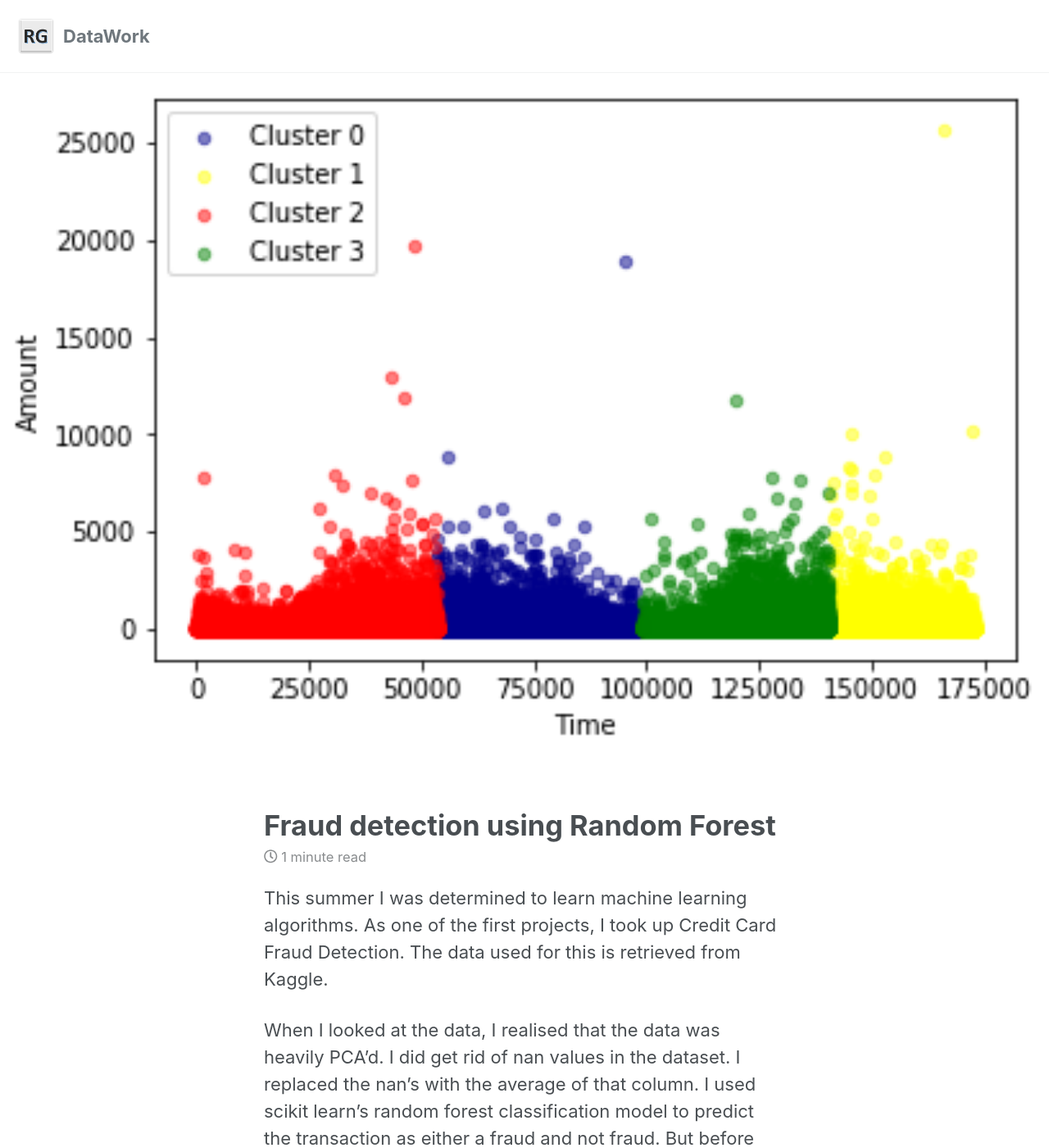
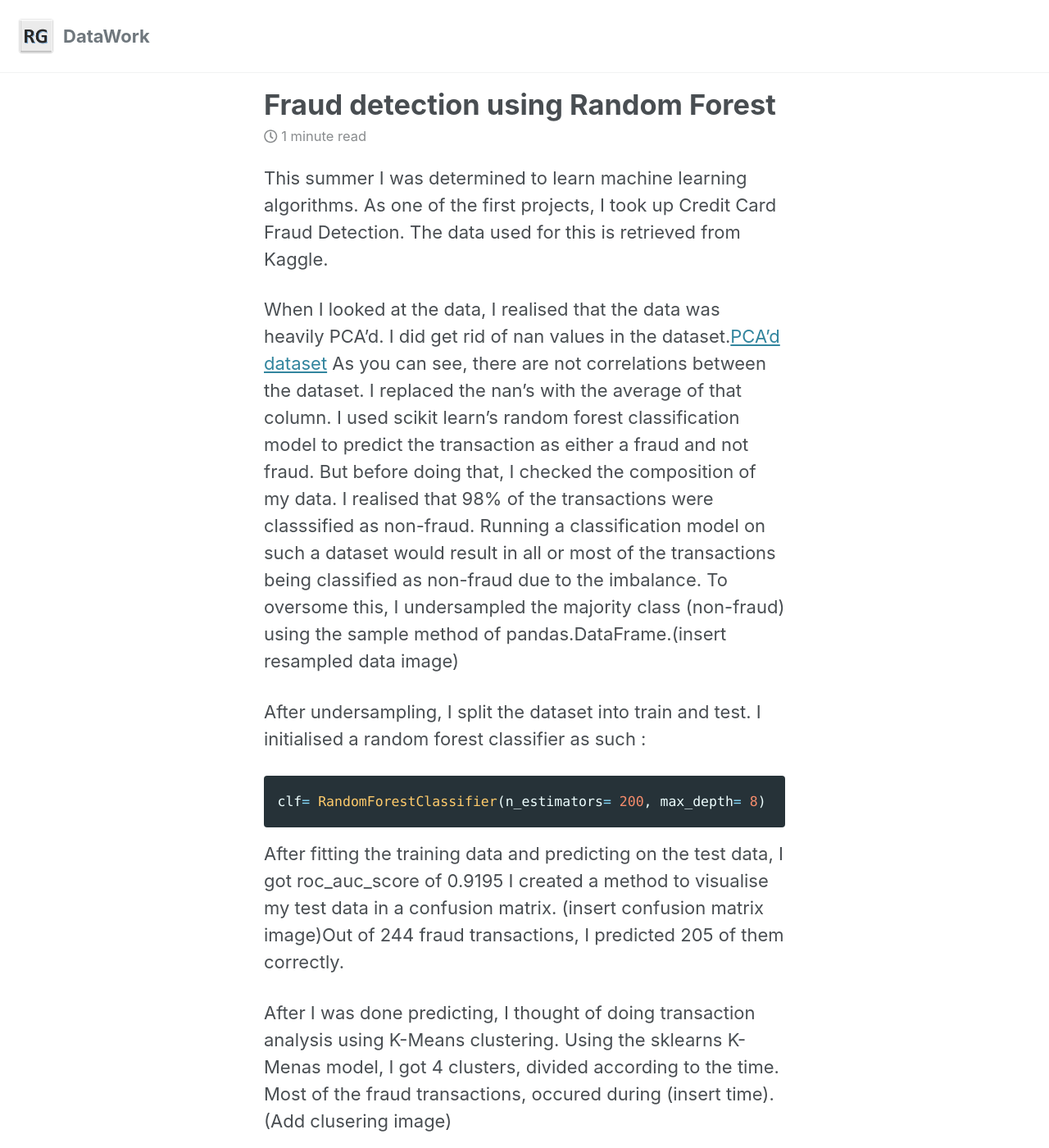
Before and after one commit to rohitgang/rohitgang.github.io, a Jekyll site: the page built from _posts/2019-05-03-frauddetect.md, in a window 1280 px wide and 1400 px high. Shown: the whole window at 82% size. Built offline with Jekyll 4.4.1, drawn with Linux system fonts in a browser that asks for light colours; cached includes are drawn as plain includes; nearby versions of some CDN libraries; some of the changed text lies outside the part shown.

Commit message:
Changes to projects, fraud detect

```diff
--- a/_posts/2019-05-03-frauddetect.md
+++ b/_posts/2019-05-03-frauddetect.md
@@ -2,15 +2,13 @@
 title: "Fraud detection using Random Forest"
 date: 2019-05-03
 tags: [maching learning, data science]
-header:
-    image: "/images/cluster.png"
-excerpt: "KMeans clustering"
+excerpt: "Fraud Detection"
 ---
 
 This summer I was determined to learn machine learning algorithms. As one of the first projects, I took up Credit Card Fraud Detection.
 The data used for this is retrieved from Kaggle.
 
-When I looked at the data, I realised that the data was heavily PCA'd. I did get rid of nan values in the dataset. I replaced the nan's with the average of that column.
+When I looked at the data, I realised that the data was heavily PCA'd. I did get rid of nan values in the dataset.[PCA'd dataset](/images/pca.jpg) As you can see, there are not correlations between the dataset. I replaced the nan's with the average of that column.
 I used scikit learn's random forest classification model to predict the transaction as either a fraud and not fraud. But before doing that, I checked the composition of my data.
 I realised that 98% of the transactions were classsified as non-fraud. Running a classification model on such a dataset would result in all or most of the transactions being classified as non-fraud due to the imbalance.
 To oversome this, I undersampled the majority class (non-fraud) using the sample method of pandas.DataFrame.(insert resampled data image)
```
Also changed, not shown: _pages/Projects.md (+1 -1 lines), images/matrix.JPG (added), images/pca.JPG (added), images/resample.JPG (added).
